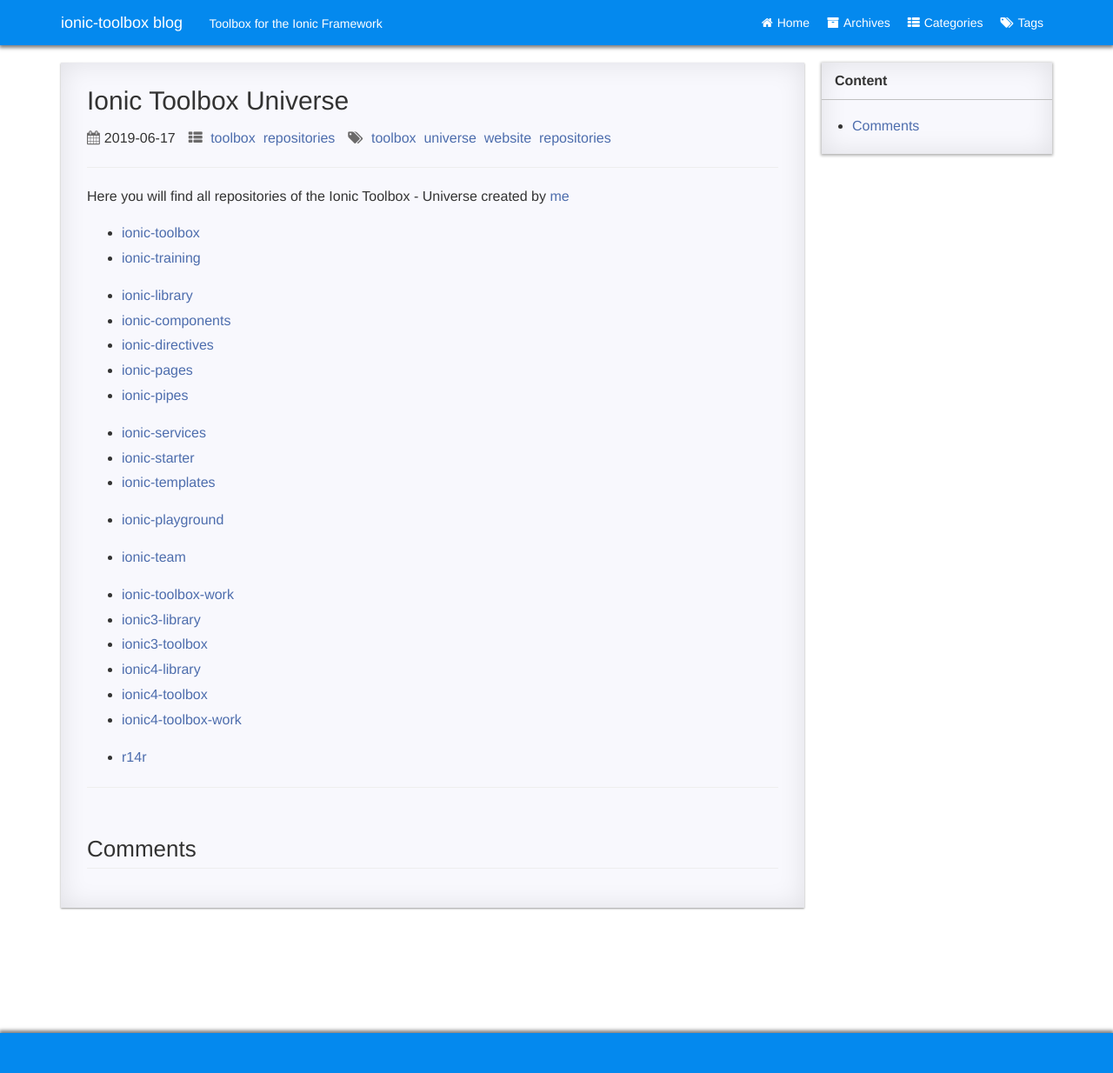
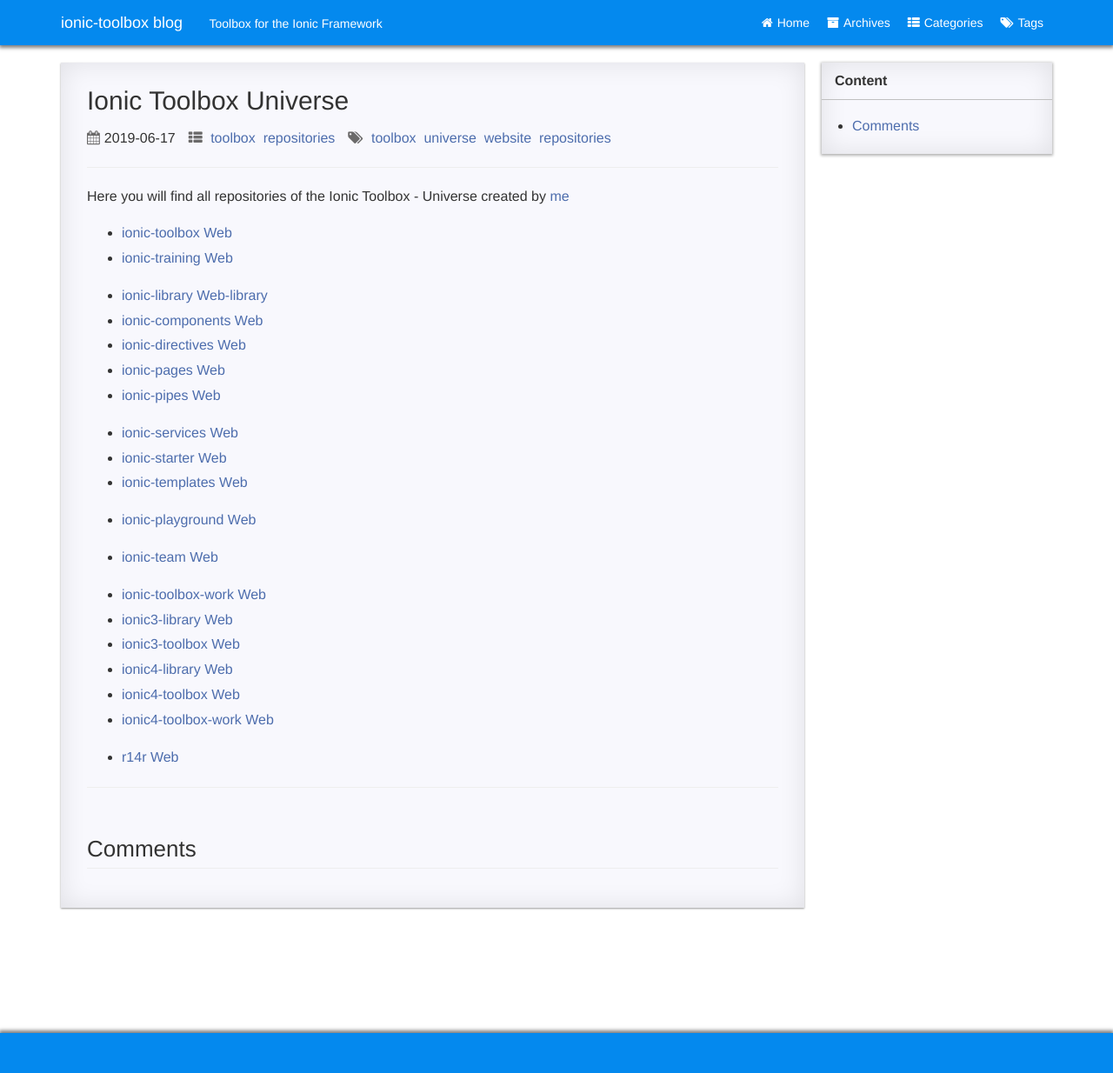
Before and after one commit to r14r/r14r.github.io, a Jekyll site: the page built from _posts/2019-06-17-ionic-toolbox-universe.md, in a window 1280 px wide. Shown: the whole page at 87% size. Built offline with Jekyll 4.4.1, drawn with Linux system fonts in a browser that asks for light colours; a style sheet for code colours, icons or effects is not loaded.

Commit message:
change: page structure and content

```diff
--- a/_posts/2019-06-17-ionic-toolbox-universe.md
+++ b/_posts/2019-06-17-ionic-toolbox-universe.md
@@ -8,30 +8,30 @@
 ---
 
 
-Here you will find all repositories of the Ionic Toolbox - Universe created by [me](https://github.com/r14r)
+Here you will find all repositories of the Ionic Toolbox - Universe created by [me](https://r14r.github.io)
 
-- [ionic-toolbox](https://github.com/ionic-toolbox)
-- [ionic-training](https://github.com/ionic-training)
+- [ionic-toolbox](https://github.com/ionic-toolbox) [Web](https://ioncic-toolbox.github.io)
+- [ionic-training](https://github.com/ionic-training) [Web](https://github.com/ionic-training)
 
-- [ionic-library](https://github.com/ionic-library)
-- [ionic-components](https://github.com/ionic-components)
-- [ionic-directives](https://github.com/ionic-directives)
-- [ionic-pages](https://github.com/ionic-pages)
-- [ionic-pipes](https://github.com/ionic-pipes)
+- [ionic-library](https://github.com/ionic-library) [Web-library](https://github.com/ionic-library)
+- [ionic-components](https://github.com/ionic-components) [Web](https://github.com/ionic-components)
+- [ionic-directives](https://github.com/ionic-directives) [Web](https://github.com/ionic-directives)
+- [ionic-pages](https://github.com/ionic-pages) [Web](https://github.com/ionic-pages)
+- [ionic-pipes](https://github.com/ionic-pipes) [Web](https://github.com/ionic-pipes)
 
-- [ionic-services](https://github.com/ionic-services)
-- [ionic-starter](https://github.com/ionic-starter)
-- [ionic-templates](https://github.com/ionic-templates)
+- [ionic-services](https://github.com/ionic-services) [Web](https://github.com/ionic-services)
+- [ionic-starter](https://github.com/ionic-starter) [Web](https://github.com/ionic-starter)
+- [ionic-templates](https://github.com/ionic-templates) [Web](https://github.com/ionic-templates)
 
-- [ionic-playground](https://github.com/ionic-playground)
+- [ionic-playground](https://github.com/ionic-playground) [Web](https://github.com/ionic-playground)
 
-- [ionic-team](https://github.com/ionic-team)
+- [ionic-team](https://github.com/ionic-team) [Web](https://github.com/ionic-team)
 
-- [ionic-toolbox-work](https://github.com/ionic-toolbox-work)
-- [ionic3-library](https://github.com/ionic3-library)
-- [ionic3-toolbox](https://github.com/ionic3-toolbox)
-- [ionic4-library](https://github.com/ionic4-library)
-- [ionic4-toolbox](https://github.com/ionic4-toolbox)
-- [ionic4-toolbox-work](https://github.com/ionic4-toolbox-work)
+- [ionic-toolbox-work](https://github.com/ionic-toolbox-work) [Web](https://github.com/ionic-toolbox-work)
+- [ionic3-library](https://github.com/ionic3-library) [Web](https://github.com/ionic3-library)
+- [ionic3-toolbox](https://github.com/ionic3-toolbox) [Web](https://github.com/ionic3-toolbox)
+- [ionic4-library](https://github.com/ionic4-library) [Web](https://github.com/ionic4-library)
+- [ionic4-toolbox](https://github.com/ionic4-toolbox) [Web](https://github.com/ionic4-toolbox)
+- [ionic4-toolbox-work](https://github.com/ionic4-toolbox-work) [Web](https://github.com/ionic4-toolbox-work)
 
-- [r14r](https://github.com/r14r)
+- [r14r](https://github.com/r14r) [Web](https://github.com/r14r)
```
